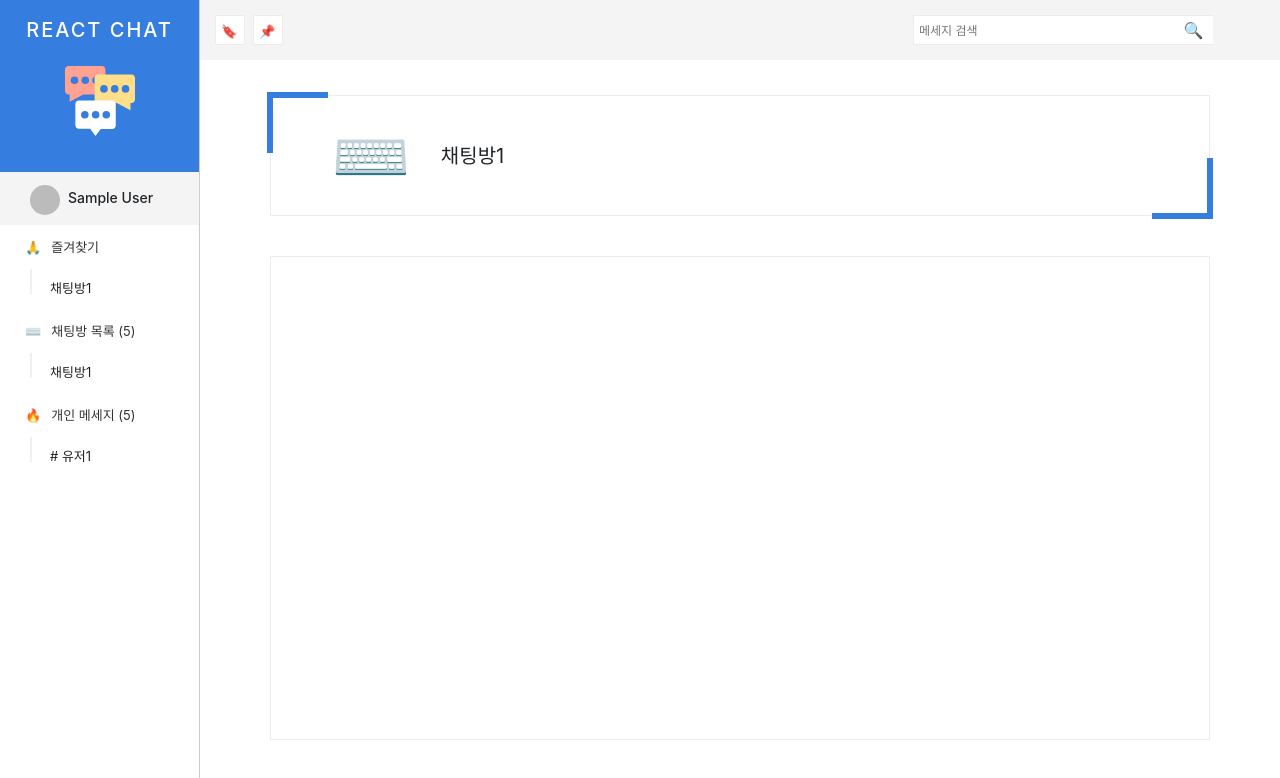
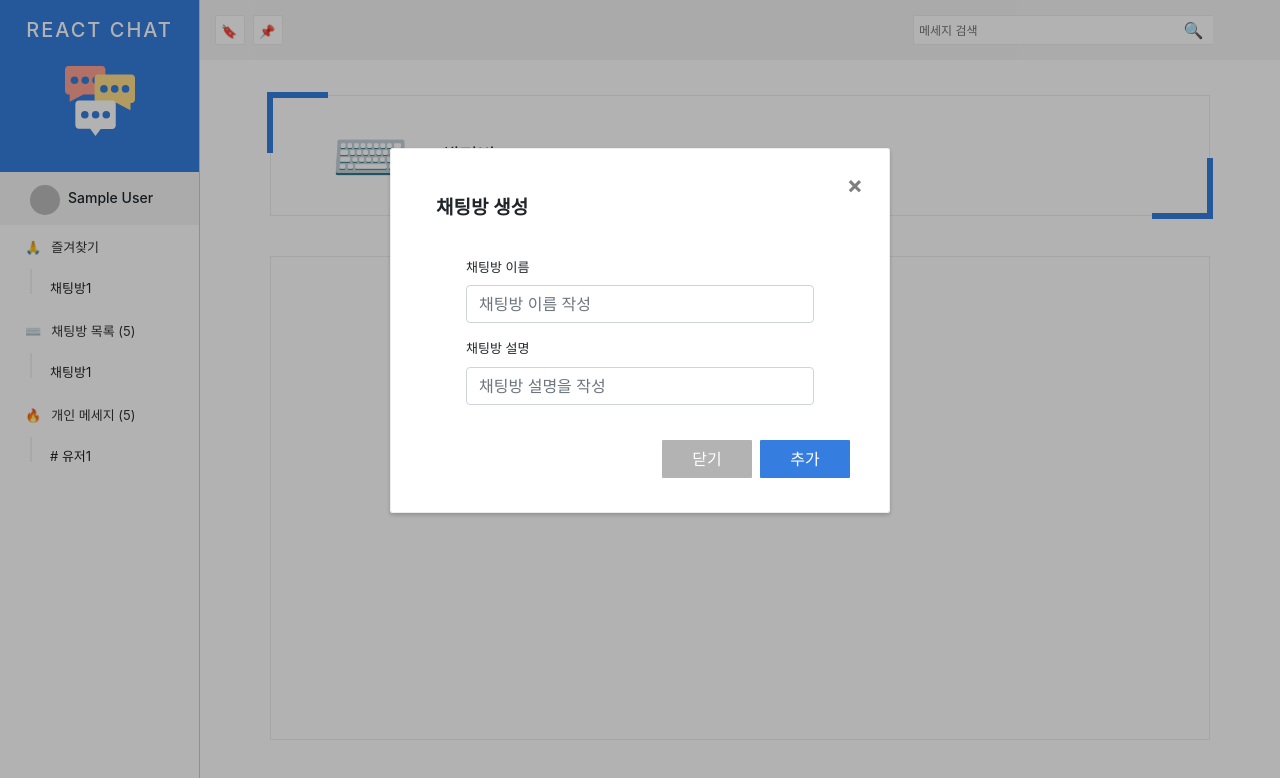
Before and after one commit to bytrustu/2020-react-chatting, a React (Create React App) app: page / in a window 1280 px wide. Shown: the top 778 px of the page. Built offline with nearby package versions, Linux system fonts and the light colour scheme; no server answers; sample sign-in values are in the browser's storage.

Commit message:
add makeChatRoomModal

```diff
--- a/src/assets/css/index.css
+++ b/src/assets/css/index.css
@@ -776,3 +776,105 @@ body {
 .summary-container.summary-page {
     min-height: calc( 100vh - 260px );
 }
+
+.modal {
+    background-color: rgba(1, 1, 1, 0.3);
+}
+
+.modal-dialog {
+    top: 15%;
+}
+
+.modal-backdrop.show {
+    /*opacity: .3;*/
+    background-color: transparent;
+}
+
+.modal-content {
+    border: 1px solid #ececec;
+    border-radius: 2px;
+    box-shadow: 0 2px 4px 0 rgba(0,0,0,.2);
+}
+
+.modal-header {
+    position: relative;
+    border-bottom: unset;
+    padding: 45px 45px 0;
+}
+
+.modal-title {
+    font-size: 19px;
+    font-weight: 600;
+}
+
+.modal-header .close {
+    position: absolute;
+    width: 20px;
+    height: 20px;
+    top: 1em;
+    right: 1em;
+    margin: unset;
+    padding: unset;
+}
+
+.modal-body {
+    padding: 35px 75px 0;
+    font-size: 13px;
+}
+
+.modal-footer {
+    position: relative;
+    border-top: unset;
+    padding: 15px 35px 30px;
+}
+
+.modal-footer button {
+    min-width: 90px;
+    font-size: 16px;
+}
+
+.btn {
+    border: unset;
+    border-radius: 1px;
+    font-size: 14px;
+    padding: .45rem .75rem;
+    vertical-align: top;
+}
+.btn:not(.btn-sm .btn-xs) { padding: .45rem .95rem; }
+.btn-xs { padding: 0 .25rem; }
+.btn-primary { background-color: #357dde !important; }
+.btn-primary:hover { background-color: #2d6cbe !important; }
+
+.btn-danger { background-color: #dc3545 !important; }
+.btn-danger:hover { background-color: #c5392f !important; }
+
+.btn-default {
+    background-color: #b3b3b3;
+    color: #fff;
+}
+.btn-light {
+    background-color: #ececec;
+}
+
+.btn-default:not(:disabled):not(.disabled).active:focus, .btn-default:not(:disabled):not(.disabled):active:focus, .show>.btn-default.dropdown-toggle:focus {
+    box-shadow: 0 0 0 0.2rem rgba(193, 193, 193, 0.5);
+}
+
+.btn-default:not(:disabled):not(.disabled).active, .btn-default:not(:disabled):not(.disabled):active, .show>.btn-default.dropdown-toggle {
+    color: #fff;
+    background-color: #a0a0a0;
+    border-color: #b21f2d;
+}
+
+.btn-default.focus, .btn-default:focus {
+    color: #fff;
+    background-color: #a0a0a0;
+    border-color: #bd2130;
+    box-shadow: 0 0 0 0.2rem rgba(193, 193, 193, 0.5);
+}
+
+.btn-default:hover {
+    color: #fff;
+    background-color: #a0a0a0;
+    border-color: #bd2130;
+}
--- a/src/components/ChatPage/ChatPage.js
+++ b/src/components/ChatPage/ChatPage.js
@@ -1,11 +1,12 @@
 import React from 'react';
 import MainPanel from './MainPanel/MainPanel';
 import SidePanel from './SidePanel/SidePanel';
+import MakeRoomModal from './Modal/MakeRoomModal';
 
 const ChatPage = () => {
   return (
     <div style={{ display: 'flex', height: '100vh' }}>
-        <SidePanel />
+      <SidePanel />
       <div style={{ width: '100%' }}>
         <MainPanel />
       </div>
--- /dev/null
+++ b/src/components/ChatPage/Modal/MakeRoomModal.js
@@ -0,0 +1,39 @@
+import React, { useState } from 'react';
+import { Modal, Button, Form } from 'react-bootstrap';
+
+const MakeRoomModal = ({ show, setShow }) => {
+  const handleClose = () => setShow(false);
+  return (
+    <>
+      <Modal show={show} onHide={handleClose}>
+        <Modal.Header closeButton>
+          <Modal.Title>채팅방 생성</Modal.Title>
+        </Modal.Header>
+        <Modal.Body>
+          <Form>
+            <Form.Group controlId="formBasicEmail">
+              <Form.Label>채팅방 이름</Form.Label>
+              <Form.Control type="text" placeholder="채팅방 이름 작성" />
+            </Form.Group>
+
+            <Form.Group controlId="formBasicPassword">
+              <Form.Label>채팅방 설명</Form.Label>
+              <Form.Control type="text" placeholder="채팅방 설명을 작성" />
+            </Form.Group>
+          </Form>
+        </Modal.Body>
+        <Modal.Footer>
+          <Button variant="default" onClick={handleClose}>
+            닫기
+          </Button>
+          <Button variant="primary" onClick={handleClose}>
+            추가
+          </Button>
+        </Modal.Footer>
+      </Modal>
+
+    </>
+  );
+};
+
+export default MakeRoomModal;
--- a/src/components/ChatPage/SidePanel/Header.js
+++ b/src/components/ChatPage/SidePanel/Header.js
@@ -1,20 +1,26 @@
-import React, { useEffect } from 'react';
+import React, { useEffect, useState } from 'react';
 import firebase from '../../../firebase';
 import { setUser } from '../../../redux/actions/user_action';
+import MakeRoomModal from '../Modal/MakeRoomModal';
 
 const Header = () => {
+
   const onLogout = async () => {
     try {
       await firebase.auth().signOut();
     } catch (e) {
-      alert('에러 발생!')
+      alert('에러 발생!');
     }
-  }
+  };
+
+  const [show, setShow] = useState(true);
+  const handleShow = () => setShow(false);
 
   return (
+    <>
       <div className="header">
         <div className="task-container">
-        <span className="btn-header">🔖</span>
+          <span className="btn-header" onClick={handleShow}>🔖</span>
           <span className="btn-header ml-2" onClick={onLogout}>📌</span>
           <div className="search-group">
             <input id="search-fld" className="ml-1" type="text" placeholder="메세지 검색" />
@@ -22,6 +28,8 @@ const Header = () => {
           </div>
         </div>
       </div>
+      <MakeRoomModal show={show} setShow={setShow}/>
+    </>
   );
 };
 
```
Lines whose indentation alone changed are shown as unchanged.
